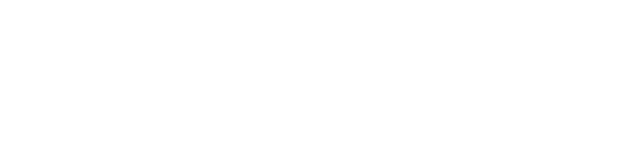
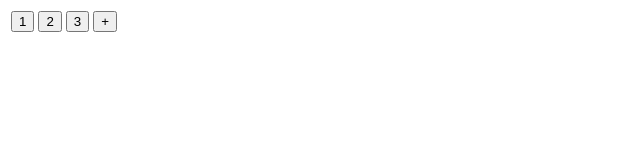
Before and after one commit to sarahyjja/Calculator_JS, a plain HTML site: page calculator.html in a window 1280 px wide. Shown: the whole page, without its empty margins (0-640 px from the left). Drawn offline with Linux system fonts and the light colour scheme.

Commit message:
First row of numbers

```diff
--- a/calculator.html
+++ b/calculator.html
@@ -7,7 +7,12 @@
 <body>
   <form name="calculator">
     <table>
-
+      <tr>
+        <td><button type="button" value="1">1</td>
+          <td><button type="button" value="2">2</td>
+            <td><button type="button" value="3">3</td>
+              <td><button type="button" value="+">+</td>
+              </tr>
             </table>
           </form>
         </body>
```
Lines whose indentation alone changed are shown as unchanged.
